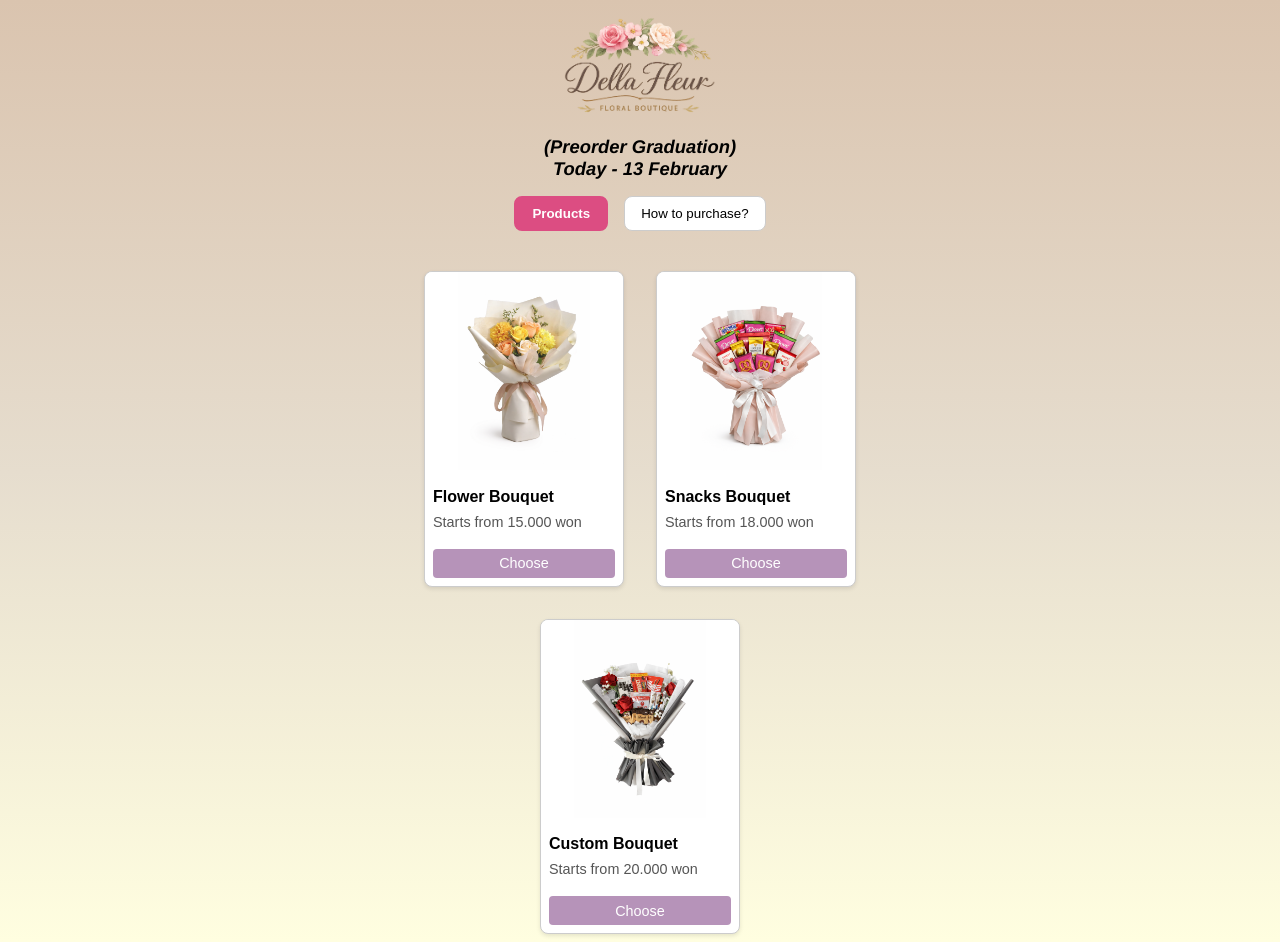
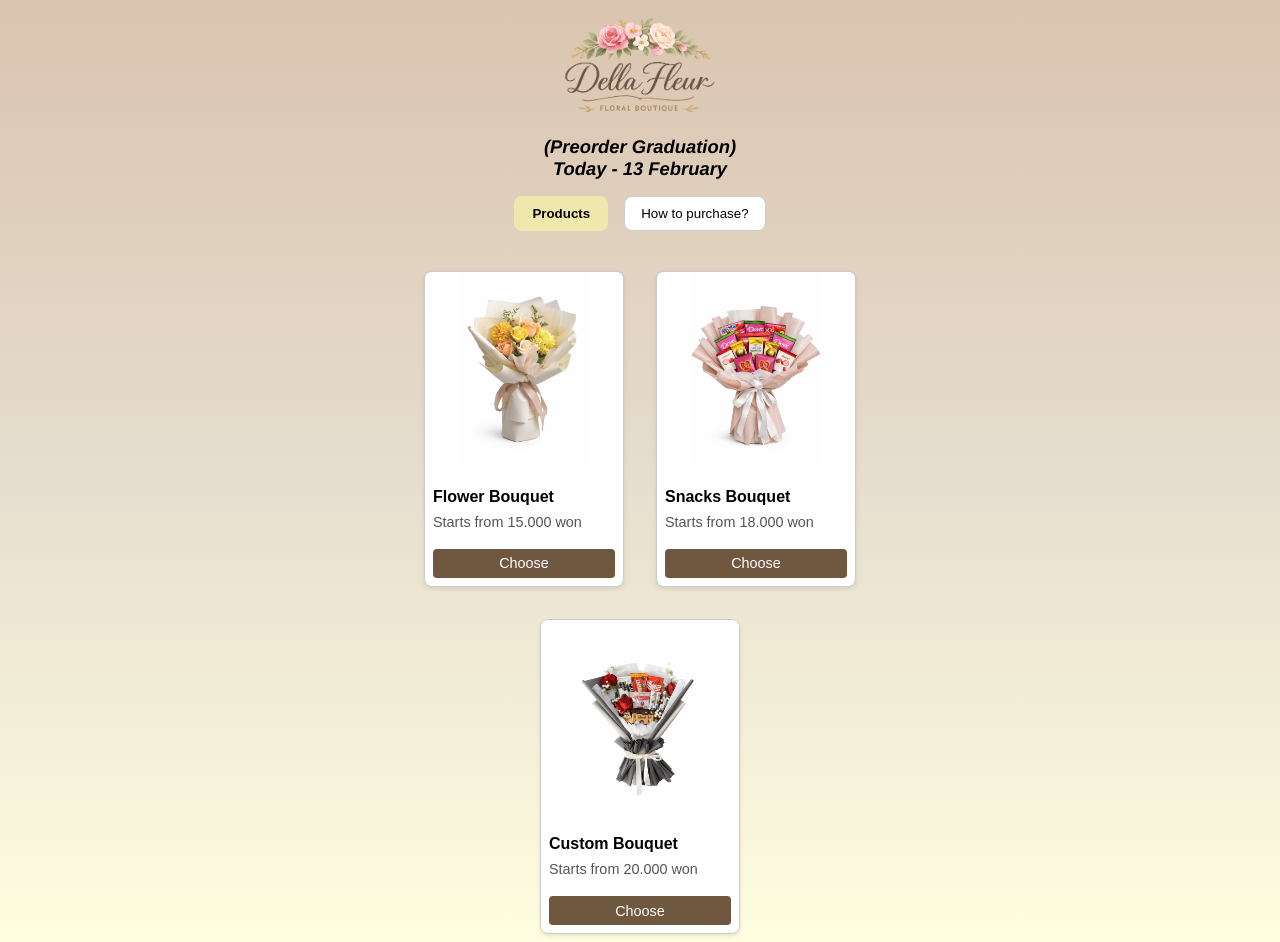
Before and after one commit to orenkeorenan/dellaFleur, a Next.js app: page / in a window 1280 px wide. Built offline with nearby package versions, Linux system fonts and the light colour scheme.

Commit message:
sjikfdgnsd

```diff
--- a/src/app/components/Buttons/NavButtons.js
+++ b/src/app/components/Buttons/NavButtons.js
@@ -15,9 +15,9 @@ function NavButtons({ active, setActive }) {
             style={{
                 padding: '0.5rem 1rem',
                 borderRadius: '0.5rem',
-                border: active === btn ? '2px solid #DC4D82' : '1px solid #ccc',
-                backgroundColor: active === btn ? '#DC4D82' : '#fff',
-                color: active === btn ? '#fff' : '#000',
+                border: active === btn ? '2px solid #EFE8AD' : '1px solid #ccc',
+                backgroundColor: active === btn ? '#EFE8AD' : '#fff',
+                color: '#000',
                 cursor: 'pointer',
                 fontWeight: active === btn ? 'bold' : 'normal',
             }}
--- a/src/app/components/ProductCard/ProductCard.js
+++ b/src/app/components/ProductCard/ProductCard.js
@@ -116,10 +116,10 @@ function ProductCard({ title = 'Product Name', price = '15.000', images = [] ,on
             fontSize: '0.9rem',
             borderRadius: '0.25rem',
             border: 'none',
-            backgroundColor: '#B693B9',
-            color: '#fff',
+            backgroundColor: '#705740',
             cursor: 'pointer',
             width: '100%',
+            color:"white"
           }}
           onClick={onClick}
         >
```
Also changed, not shown: 1 other file (tests, documents, lock files or other folders).
